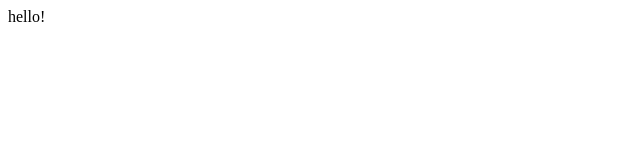
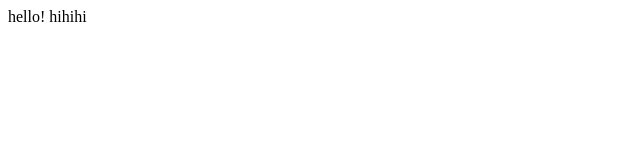
Before and after one commit to amgriffiths/amgriffiths.github.io, a plain HTML site: page index.html in a window 1280 px wide. Shown: the full height of the page, 0-640 px from the left. Drawn offline with Linux system fonts and the light colour scheme.

Commit message:
Update index.html

```diff
--- a/index.html
+++ b/index.html
@@ -1,3 +1,3 @@
 <html>
-hello!
+hello!  hihihi
 </html>
```
